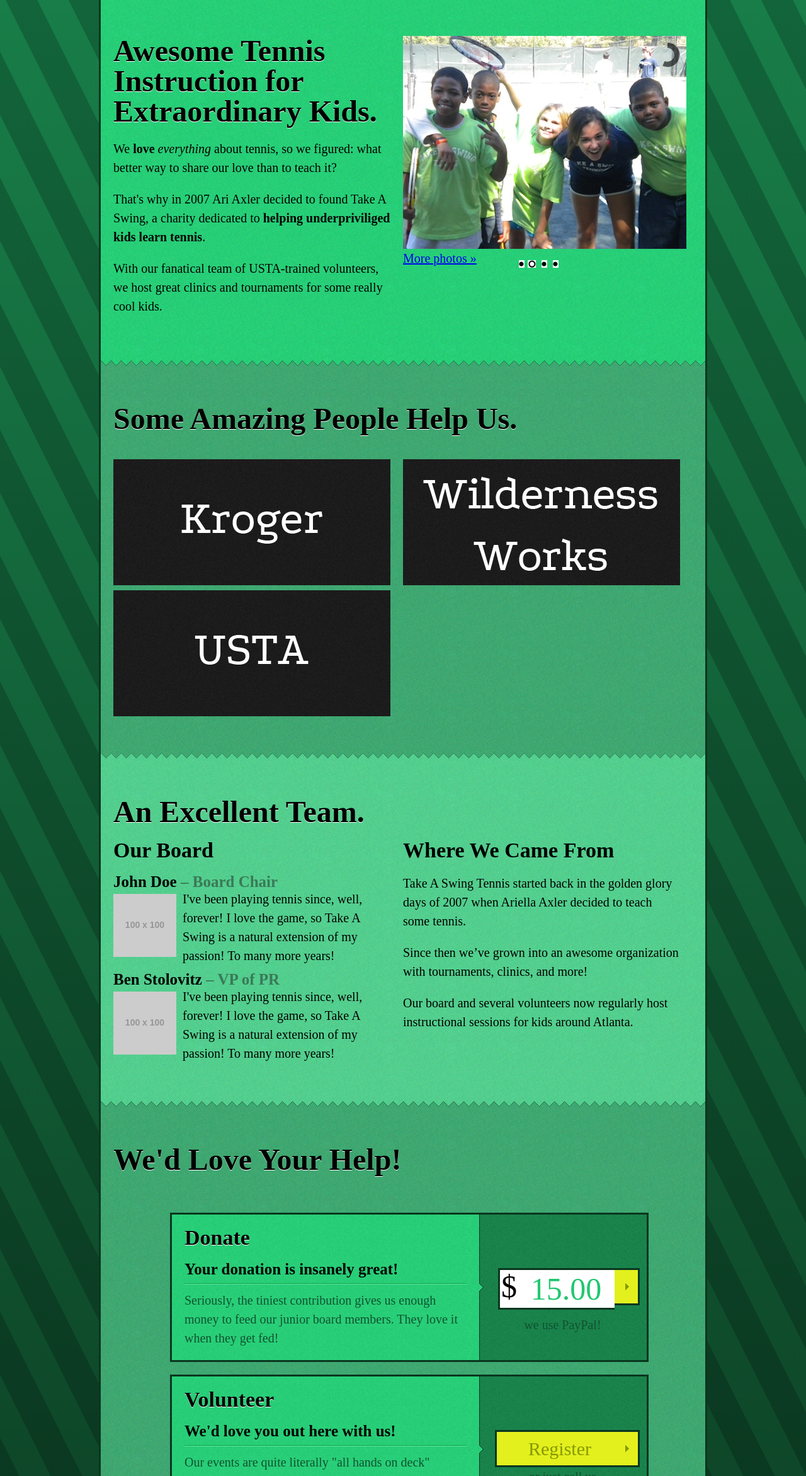
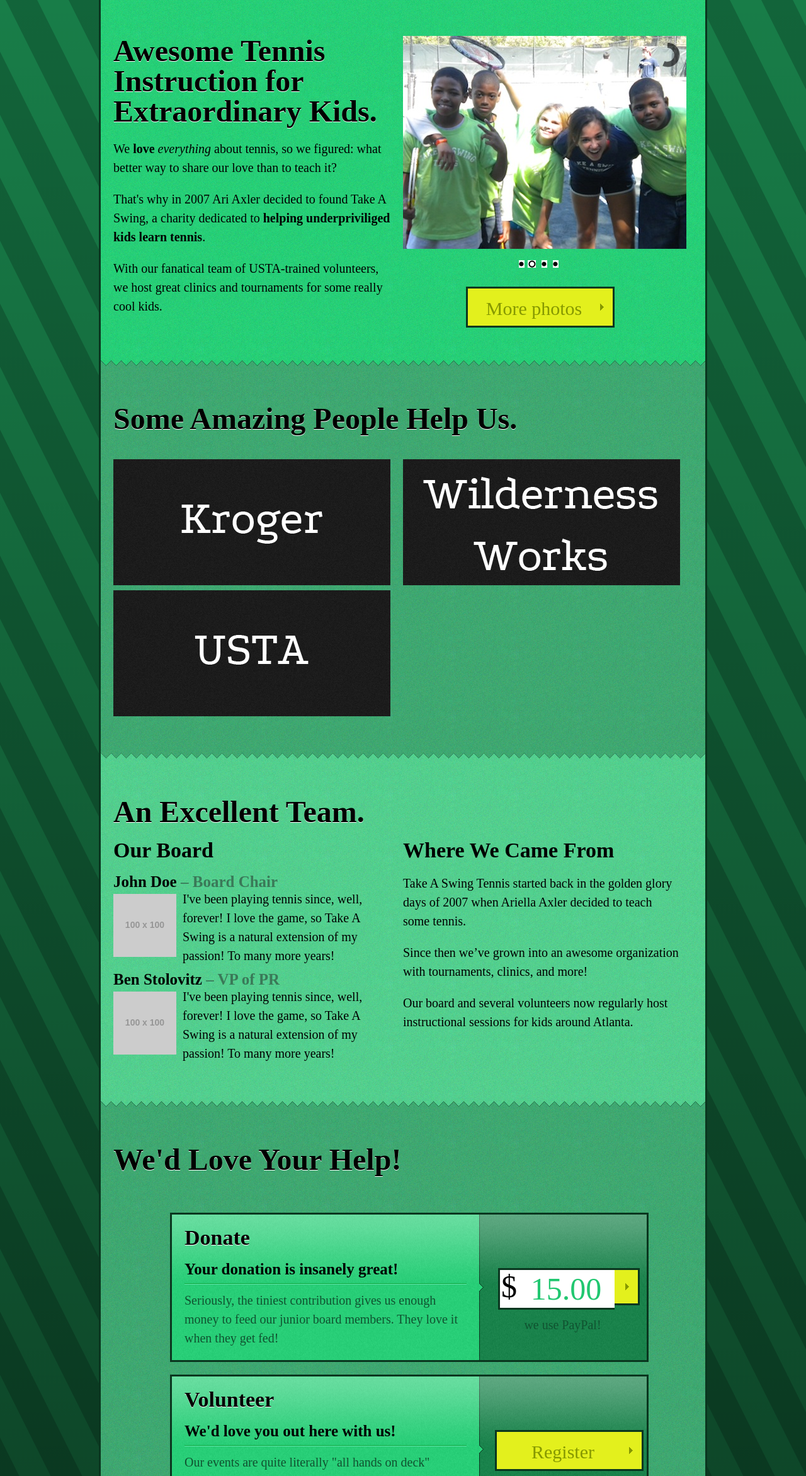
Before and after one commit to takeaswing/takeaswing.github.com, a plain HTML site: page index.htm in a window 1280 px wide. Shown: the part 217-2560 px from the top of the page at 63% size. Drawn offline with nearby package versions, Linux system fonts and the light colour scheme; placeholder pictures from the web are drawn by us; a web font is replaced by a local one.

Commit message:
Random changes
Glow, link to Wufoo.

```diff
--- a/index.htm
+++ b/index.htm
@@ -7,7 +7,6 @@
 	<link href='http://fonts.googleapis.com/css?family=Podkova+Arvo' rel='stylesheet' type='text/css'>
 
 	<link rel="stylesheet" href="css/normalize.css" type="text/css" media="screen" />
-	<link rel="stylesheet" href="css/nivo-slider.css" type="text/css" media="screen" />
 	<link rel="stylesheet" href="css/orbit-1.2.3.css" type="text/css" media="screen" />
 	<link rel="stylesheet" href="css/main.css" type="text/css" media="all"  />
 
@@ -19,7 +18,7 @@
 	<![endif]-->
 
 	<!-- live reload -->
-	<script>document.write('<script src="http://' + (location.host || 'localhost').split(':')[0] + ':35729/livereload.js"></' + 'script>')</script>
+<!--	<script>document.write('<script src="http://' + (location.host || 'localhost').split(':')[0] + ':35729/livereload.js"></' + 'script>')</script>-->
 </head>
 <body>
 	<div id="wrapper">
@@ -67,7 +66,9 @@
 					<img src="temp/lineup.jpg" alt="test" />
 				</div>
 				<div class="cf"></div>
-				<a href="#" class="morephotos">More photos &raquo;</a>
+				<br />
+				<br />
+				<a href="#" class="button">More photos</a>
 			</aside>
 
 			<div class="cf"></div>
@@ -184,7 +185,7 @@
 						</p>
 					</div>
 					<aside>
-						<input type="submit" value="Register" />
+						<a class="button" href="http://takeaswing.wufoo.com/forms/register-to-volunteer">Register</a>
 						<div class="cf"></div>
 						<p>or just call us</p>
 					</aside>
@@ -208,9 +209,9 @@
 				<h2>More Traditional?</h2>
 				<h3>(404) 825-7717</h3><!-- TODO more semantic -->
 				<address>
-				Take A Swing
-				225 Farmbrooke Ct.
-				Atlanta, GA 30328
+				Take A Swing<br />
+				225 Farmbrooke Ct.<br />
+				Atlanta, GA 30328<br />
 				</address>
 			</aside>
 
--- a/less/main.less
+++ b/less/main.less
@@ -32,8 +32,7 @@
 @submitActive: #D0DB29;
 @submitHover: #F1FF1E;
 
-g {
-	/* N/A; used to get Espresso to list classes correctly */
+body {
 }
 
 /* @end */
@@ -239,7 +238,33 @@ nav {
 #we {
 	background-color: @weBG;
 	background-image: url(@textureURL), url('../img/we-partners-ribbon.png');
+
+	a.button {
+		display: block;
+		background: url('../img/submit-arrow.png') no-repeat right center #e3f01d;
+		border: 3px solid @wrapperBorder;
+		color: #869800;
+		cursor: pointer;
+		height: 44px;
+		margin: 0 auto 0 100px;
+		float: left;
+		font: 30px Podkova;
+		text-align: center;
+		text-decoration: none;
+		padding: 15px 30px 0 10px;
+		width: 190px;
+		vertical-align: middle;
+
+		&:hover {
+			background-color: #F1FF1E;
+		}
+
+		&:active {
+			background-color: #D0DB29;
+		}
+	}
 }
+
 
 #partners {
 	background-color: @partnersBG;
@@ -284,7 +309,7 @@ nav {
 			width: 754px;
 			margin: 20px 90px;
 			padding: 0;
-			background: url('../img/eventer-arrow.png') no-repeat 488px center, url('../img/eventer-bg.png') repeat-y left;
+			background: url('../img/eventer-glow.png') repeat-x left top, url('../img/eventer-arrow.png') no-repeat 488px center, url('../img/eventer-bg.png') repeat-y left;
 			border: 3px solid @wrapperBorder;
 			height: auto;
 		}
@@ -292,8 +317,6 @@ nav {
 			.main {
 				float: left;
 				width: 448px;
-/*				background: @eventerMainBG;*/
-/*				border-right: 1px solid @wrapperBorder;*/
 				padding: 20px;
 				height: auto;
 			}
@@ -314,17 +337,22 @@ nav {
 				}
 			}
 
-				input[type=submit] {
+				input[type=submit],
+				a.button {
 					display: inline-block;
 					background: url('../img/submit-arrow.png') no-repeat right center #e3f01d;
 					border: 3px solid @wrapperBorder;
 					color: #869800;
-					height: 59px;
+					cursor: pointer;
+					height: 44px;
 					margin: 0 0 0 15px;
 					float: left;
-					padding-right: 30px;
-					width: 230px;
 					font: 30px Podkova;
+					text-align: center;
+					text-decoration: none;
+					padding: 15px 30px 0 10px;
+					width: 190px;
+					vertical-align: middle;
 
 					&:hover {
 						background-color: #F1FF1E;
@@ -338,6 +366,8 @@ nav {
 					form input[type=submit] {
 						border-left: 0;
 						margin: 0;
+						height: 59px;
+						padding: 0 30px 0 0;
 						width: 40px;
 						text-indent: -9999em;
 						background-position: right center;
@@ -428,6 +458,12 @@ nav {
 	}
 }
 
+	address {
+		font-style: normal;
+		font-size: 20px;
+		padding-top: 20px;
+	}
+
 footer {
 	padding: 10px;
 
```
Also changed, not shown: css/main.css, img/eventer-glow.png (added), 14 other files.
